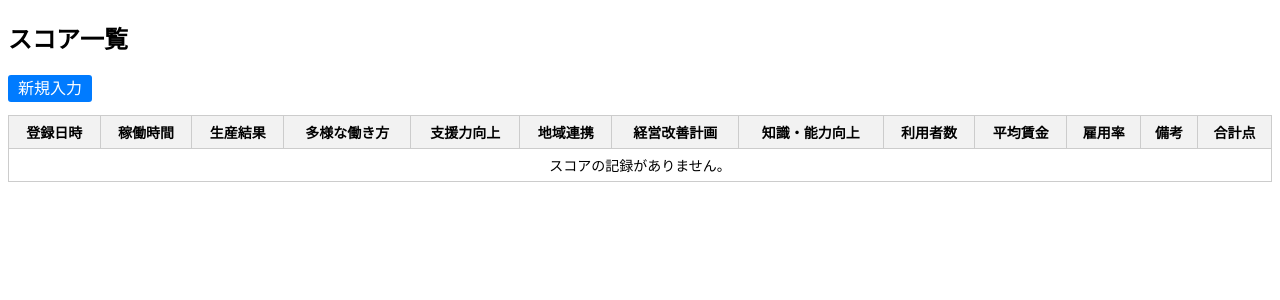
After one commit to knightbook/Employment-Support-Score-Management-System, a Flask app: page /score_list in a window 1280 px wide. The commit adds this page. Shown: the top 300 px of the page. Run offline with Flask 3, Linux system fonts and the light colour scheme; a user stored in the database is signed in.

Commit message:
DBの修正とスコア一覧/グラフ表示の機能拡張

```diff
--- a/project/app.py
+++ b/project/app.py
@@ -4,206 +4,221 @@
 - ログイン / 新規登録
 - スコア入力・保存（様式 2-1, 2-2 対応）
 - スコア一覧表示
+- スコア集計・グラフ表示（棒／折れ線／レーダー）
 SQLite + SQLAlchemy で永続化
 """
 
-from flask import Flask, render_template, request, redirect, url_for, flash, session
+from flask import (
+    Flask, render_template, request, redirect,
+    url_for, flash, session
+)
 from werkzeug.security import generate_password_hash, check_password_hash
-from models import db, Client, ScoreRecord  # もしmodels.py使うなら。使わないなら削除
+from models import db, User, Score
 from datetime import datetime
 import json
 
 app = Flask(__name__)
-app.secret_key = 'your_secret_key'  # TODO: 本番は環境変数に
-app.config['SQLALCHEMY_DATABASE_URI'] = 'sqlite:///essms.db'
-app.config['SQLALCHEMY_TRACK_MODIFICATIONS'] = False
-
+app.secret_key = "your_secret_key"  # TODO: 本番は環境変数で管理する
+app.config["SQLALCHEMY_DATABASE_URI"] = "sqlite:///essms.db"
+app.config["SQLALCHEMY_TRACK_MODIFICATIONS"] = False
 db.init_app(app)
 
-# ============================================================
-# DBモデル（このファイルで定義する場合はこっちを使う）
-# ============================================================
-# もし models.py にまとめてるならここは削除してください。
-class User(db.Model):
-    id       = db.Column(db.Integer, primary_key=True)
-    username = db.Column(db.String(64), unique=True, nullable=False)
-    password = db.Column(db.String(128), nullable=False)
-    email    = db.Column(db.String(120))
+# ------------------------------------------------------------------
+# 認証系ルート
+# ------------------------------------------------------------------
+@app.route("/", methods=["GET", "POST"])
+def login():
+    if request.method == "POST":
+        user = User.query.filter_by(username=request.form["userId"]).first()
+        if user and check_password_hash(user.password, request.form["password"]):
+            session["user_id"] = user.id
+            return redirect(url_for("home"))
+        flash("ユーザーIDまたはパスワードが違います。")
+    return render_template("login.html")
 
-class Score(db.Model):
-    id              = db.Column(db.Integer, primary_key=True)
-    user_id         = db.Column(db.Integer, db.ForeignKey('user.id'), nullable=False)
-    created_at      = db.Column(db.DateTime, default=datetime.utcnow)
 
-    # --- 様式 2-1 ------------------------------------------------
-    working_hours   = db.Column(db.Integer, default=0)
-    production_res  = db.Column(db.Integer, default=0)
-    diversity       = db.Column(db.Text)           # CSV 文字列
-    support_skill   = db.Column(db.Text)           # CSV 文字列
-    regional_score  = db.Column(db.Integer, default=0)
-    improve_plan    = db.Column(db.Integer, default=0)
-    skill_up        = db.Column(db.Integer, default=0)
-
-    # --- 様式 2-2 ------------------------------------------------
-    num_users       = db.Column(db.Integer)
-    average_wage    = db.Column(db.Integer)
-    employment_rate = db.Column(db.Integer)
-    production_json = db.Column(db.Text)           # 年度別収支を JSON で保存
-
-    memo            = db.Column(db.Text)
-    total           = db.Column(db.Integer, default=0)
-
-# ============================================================
-# 認証系ルート
-# ============================================================
-@app.route('/', methods=['GET', 'POST'])
-def login():
-    """ログイン画面 & 認証処理"""
-    if request.method == 'POST':
-        user = User.query.filter_by(username=request.form['userId']).first()
-        if user and check_password_hash(user.password, request.form['password']):
-            session['user_id'] = user.id
-            return redirect(url_for('home'))
-        flash('ユーザーIDまたはパスワードが違います。')
-    return render_template('login.html')
-
-@app.route('/sign_up', methods=['GET', 'POST'])
+@app.route("/sign_up", methods=["GET", "POST"])
 def sign_up():
-    if request.method == 'POST':
-        user_name = request.form.get('userName', '').strip()
-        password = request.form.get('password', '').strip()
+    if request.method == "POST":
+        user_name = request.form.get("userName", "").strip()
+        password  = request.form.get("password", "").strip()
         if not user_name or not password:
             flash("氏名とパスワードを入力してください。")
-            return redirect(url_for('sign_up'))
+            return redirect(url_for("sign_up"))
 
-        # すでに同じユーザー名が登録されていないか確認
-        existing_user = User.query.filter_by(username=user_name).first()
-        if existing_user:
+        if User.query.filter_by(username=user_name).first():
             flash("その氏名はすでに登録されています。")
-            return redirect(url_for('sign_up'))
+            return redirect(url_for("sign_up"))
 
-        # 新規ユーザー作成（パスワードはハッシュ化すること！）
         hashed_password = generate_password_hash(password)
-        new_user = User(username=user_name, password=hashed_password)
-        db.session.add(new_user)
+        db.session.add(User(username=user_name, password=hashed_password))
         db.session.commit()
-
         flash("登録完了しました。ログインしてください。")
-        return redirect(url_for('login'))
-
-    return render_template('sign_up.html')
+        return redirect(url_for("login"))
+    return render_template("sign_up.html")
 
 
-@app.route('/logout')
+@app.route("/logout")
 def logout():
-    """ログアウト"""
     session.clear()
-    flash('ログアウトしました。')
-    return redirect(url_for('login'))
+    flash("ログアウトしました。")
+    return redirect(url_for("login"))
 
-# ============================================================
+# ------------------------------------------------------------------
 # メインメニュー
-# ============================================================
-@app.route('/home')
+# ------------------------------------------------------------------
+@app.route("/home")
 def home():
-    if 'user_id' not in session:
-        flash('ログインしてください。')
-        return redirect(url_for('login'))
-    return render_template('home.html')
+    if "user_id" not in session:
+        flash("ログインしてください。")
+        return redirect(url_for("login"))
+    return render_template("home.html")
 
-# ============================================================
+# ------------------------------------------------------------------
 # スコア入力
-# ============================================================
-@app.route('/score_input', methods=['GET', 'POST'])
+# ------------------------------------------------------------------
+@app.route("/score_input", methods=["GET", "POST"])
 def score_input():
-    if 'user_id' not in session:
-        return redirect(url_for('login'))
+    if "user_id" not in session:
+        return redirect(url_for("login"))
 
-    # ログイン中ユーザーをDBから取得
-    user = User.query.get(session['user_id'])
+    user = User.query.get(session["user_id"])
 
-    if request.method == 'POST':
-        production_json = {
-            "year_1": request.form.get('year_1', ''),
-            "income_1": int(request.form.get('income_1', 0)),
-            "wage_1": int(request.form.get('wage_1', 0)),
-            "note_income_1": request.form.get('note_income_1', ''),
-            "year_2": request.form.get('year_2', ''),
-            "income_2": int(request.form.get('income_2', 0)),
-            "wage_2": int(request.form.get('wage_2', 0)),
-            "note_income_2": request.form.get('note_income_2', ''),
-            "year_3": request.form.get('year_3', ''),
-            "income_3": int(request.form.get('income_3', 0)),
-            "wage_3": int(request.form.get('wage_3', 0)),
-            "note_income_3": request.form.get('note_income_3', ''),
-        }
+    if request.method == "POST":
+        # 年度別収支を JSON にまとめる
+        production_json = {}
+        for i in (1, 2, 3):
+            production_json[f"year_{i}"] = request.form.get(f"year_{i}", "")
+            production_json[f"income_{i}"] = int(request.form.get(f"income_{i}", 0))
+            production_json[f"wage_{i}"] = int(request.form.get(f"wage_{i}", 0))
+            production_json[f"note_income_{i}"] = request.form.get(f"note_income_{i}", "")
 
         sc = Score(
-            user_id         = session['user_id'],
-            working_hours   = int(request.form.get('working_hours', 0)),
-            production_res  = int(request.form.get('production_result', 0)),
-            diversity       = ','.join(request.form.getlist('diversity[]')),
-            support_skill   = ','.join(request.form.getlist('support_skill[]')),
-            regional_score  = int(request.form.get('regional_activity_checked') or 0),
-            improve_plan    = int(request.form.get('improve_plan', 0)),
-            skill_up        = int(request.form.get('user_skill_up', 0)),
-            num_users       = int(request.form.get('num_users', 0)),
-            average_wage    = int(request.form.get('average_wage', 0)),
-            employment_rate = int(request.form.get('employment_rate', 0)),
-            production_json = json.dumps(production_json, ensure_ascii=False),
-            memo            = request.form.get('memo', ''),
-            inputter_name   = request.form.get('inputter_name', '')
-)
-
+            user_id        = session["user_id"],
+            working_hours  = int(request.form.get("working_hours", 0)),
+            production_res = int(request.form.get("production_result", 0)),
+            diversity      = ",".join(request.form.getlist("diversity[]")),
+            support_skill  = ",".join(request.form.getlist("support_skill[]")),
+            regional_score = int(request.form.get("regional_activity_checked") or 0),
+            improve_plan   = int(request.form.get("improve_plan", 0)),
+            skill_up       = int(request.form.get("user_skill_up", 0)),
+            num_users      = int(request.form.get("num_users", 0)),
+            average_wage   = int(request.form.get("average_wage", 0)),
+            employment_rate= int(request.form.get("employment_rate", 0)),
+            production_json= json.dumps(production_json, ensure_ascii=False),
+            memo           = request.form.get("memo", ""),
+            inputter_name  = request.form.get("inputter_name", "")
+        )
 
         sc.total = (
             sc.working_hours + sc.production_res +
-            len(sc.diversity.split(','))*5 +
-            len(sc.support_skill.split(','))*5 +
+            len(sc.diversity.split(",")) * 5 +
+            len(sc.support_skill.split(",")) * 5 +
             sc.regional_score + sc.improve_plan + sc.skill_up
         )
         db.session.add(sc)
         db.session.commit()
         flash(f"スコアを登録しました。（合計 {sc.total} 点）")
-        return redirect(url_for('score_list'))
+        return redirect(url_for("score_list"))
 
-    return render_template('score_input.html', current_user=user)
+    return render_template("score_input.html", current_user=user)
 
 
-# ============================================================
+# ------------------------------------------------------------------
 # スコア一覧
-# ============================================================
-@app.route('/score_list')
+# ------------------------------------------------------------------
+@app.route("/score_list")
 def score_list():
-    if 'user_id' not in session:
-        return redirect(url_for('login'))
-    user_scores = Score.query.filter_by(user_id=session['user_id']).order_by(Score.created_at.desc()).all()
-    return render_template('score_list.html', scores=user_scores)
+    if "user_id" not in session:
+        return redirect(url_for("login"))
+    scores = (
+        Score.query
+        .filter_by(user_id=session["user_id"])
+        .order_by(Score.created_at.desc())
+        .all()
+    )
+    return render_template("score_list.html", scores=scores)
 
-# ============================================================
-# プレースホルダ ルート（今後実装）
-# ============================================================
-@app.route('/user_list')
+# ------------------------------------------------------------------
+# スコア集計・グラフ表示
+# ------------------------------------------------------------------
+@app.route("/aggregate", methods=["GET"])
+def aggregate():
+    if "user_id" not in session:
+        flash("ログインしてください。")
+        return redirect(url_for("login"))
+
+    # パラメータ受け取り
+    start_date_str = request.args.get(
+        "start_date",
+        datetime.now().replace(month=1, day=1).strftime("%Y-%m-%d")
+    )
+    end_date_str = request.args.get(
+        "end_date",
+        datetime.now().strftime("%Y-%m-%d")
+    )
+    graph_type = request.args.get("graph_type", "line")  # line / bar / radar
+
+    try:
+        start_date = datetime.strptime(start_date_str, "%Y-%m-%d")
+        end_date = datetime.strptime(end_date_str, "%Y-%m-%d")
+    except ValueError:
+        flash("日付の形式が正しくありません。")
+        return redirect(url_for("aggregate"))
+
+    # データ抽出 & 集計
+    scores = (
+        Score.query
+        .filter(
+            Score.user_id == session["user_id"],
+            Score.created_at >= start_date,
+            Score.created_at <= end_date
+        )
+        .order_by(Score.created_at.asc())
+        .all()
+    )
+
+    aggregate_data = {}
+    for sc in scores:
+        date_key = sc.created_at.strftime("%Y-%m-%d")
+        aggregate_data[date_key] = aggregate_data.get(date_key, 0) + sc.total
+
+    total_score = sum(aggregate_data.values())
+    avg_score   = total_score / len(aggregate_data) if aggregate_data else 0
+
+    sorted_dates = sorted(aggregate_data.keys())
+    totals       = [aggregate_data[d] for d in sorted_dates]
+
+    return render_template(
+        "aggregate.html",
+        dates=sorted_dates,
+        totals=totals,
+        total_score=total_score,
+        avg_score=avg_score,
+        start_date=start_date_str,
+        end_date=end_date_str,
+        graph_type=graph_type
+    )
+
+# ------------------------------------------------------------------
+# プレースホルダ（将来機能追加用）
+# ------------------------------------------------------------------
+@app.route("/user_list")
 def user_list():
     return "<h3>ユーザー一覧（開発中）</h3>"
 
-@app.route('/aggregate')
-def aggregate():
-    return "<h3>集計・グラフ表示（開発中）</h3>"
-
-@app.route('/data_management')
+@app.route("/data_management")
 def data_management():
     return "<h3>データ管理（開発中）</h3>"
 
-@app.route('/help')
+@app.route("/help")
 def help():
     return "<h3>ヘルプページ（開発中）</h3>"
 
-# ============================================================
+# ------------------------------------------------------------------
 # アプリ起動
-# ============================================================
-if __name__ == '__main__':
+# ------------------------------------------------------------------
+if __name__ == "__main__":
     with app.app_context():
-        db.create_all()  # DB テーブルがなければ作成
-
+        db.create_all()
     app.run(debug=True)
--- /dev/null
+++ b/project/templates/score_list.html
@@ -0,0 +1,82 @@
+<!DOCTYPE html>
+<html lang="ja">
+<head>
+    <meta charset="UTF-8" />
+    <title>スコア一覧</title>
+    <style>
+        table {
+            border-collapse: collapse;
+            width: 100%;
+            font-size: 14px;
+        }
+        th, td {
+            border: 1px solid #ccc;
+            padding: 6px 8px;
+            text-align: center;
+        }
+        th {
+            background-color: #f2f2f2;
+        }
+        .memo {
+            max-width: 200px;
+            white-space: nowrap;
+            overflow: hidden;
+            text-overflow: ellipsis;
+        }
+        a.button {
+            background-color: #007BFF;
+            color: white;
+            padding: 5px 10px;
+            border-radius: 3px;
+            text-decoration: none;
+        }
+        a.button:hover {
+            background-color: #0056b3;
+        }
+    </style>
+</head>
+<body>
+    <h2>スコア一覧</h2>
+    <p><a href="{{ url_for('score_input') }}" class="button">新規入力</a></p>
+    <table>
+        <thead>
+            <tr>
+                <th>登録日時</th>
+                <th>稼働時間</th>
+                <th>生産結果</th>
+                <th>多様な働き方</th>
+                <th>支援力向上</th>
+                <th>地域連携</th>
+                <th>経営改善計画</th>
+                <th>知識・能力向上</th>
+                <th>利用者数</th>
+                <th>平均賃金</th>
+                <th>雇用率</th>
+                <th>備考</th>
+                <th>合計点</th>
+            </tr>
+        </thead>
+        <tbody>
+            {% for score in scores %}
+            <tr>
+                <td>{{ score.created_at.strftime('%Y-%m-%d %H:%M') }}</td>
+                <td>{{ score.working_hours }}</td>
+                <td>{{ score.production_res }}</td>
+                <td>{% if score.diversity %}{{ score.diversity.replace(',', ', ') }}{% else %}-{% endif %}</td>
+                <td>{% if score.support_skill %}{{ score.support_skill.replace(',', ', ') }}{% else %}-{% endif %}</td>
+                <td>{{ score.regional_score }}</td>
+                <td>{{ score.improve_plan }}</td>
+                <td>{{ score.skill_up }}</td>
+                <td>{{ score.num_users }}</td>
+                <td>{{ score.average_wage }}</td>
+                <td>{{ score.employment_rate or '-' }}</td>
+                <td class="memo" title="{{ score.memo }}">{{ score.memo[:20] }}{% if score.memo|length > 20 %}...{% endif %}</td>
+                <td>{{ score.total }}</td>
+            </tr>
+            {% else %}
+            <tr><td colspan="13">スコアの記録がありません。</td></tr>
+            {% endfor %}
+        </tbody>
+    </table>
+</body>
+</html>
--- a/project/templates/sign_up.html
+++ b/project/templates/sign_up.html
@@ -22,11 +22,6 @@
               <input type="password" class="form-control" id="passwordConfirm" name="passwordConfirm" required>
           </div>
 
-          <div class="mb-3">
-              <label for="email" class="form-label">メールアドレス</label>
-              <input type="email" class="form-control" id="email" name="email" required>
-          </div>
-
           <button type="submit" class="btn btn-success">新規作成</button>
           <a href="{{ url_for('login') }}" class="btn btn-secondary ms-2">キャンセル</a>
       </form>
```
Also changed, not shown: project/models.py (+31 -1 lines), project/templates/aggregate.html (added, +74 -0 lines), README.md, project/instance/essms.db.
